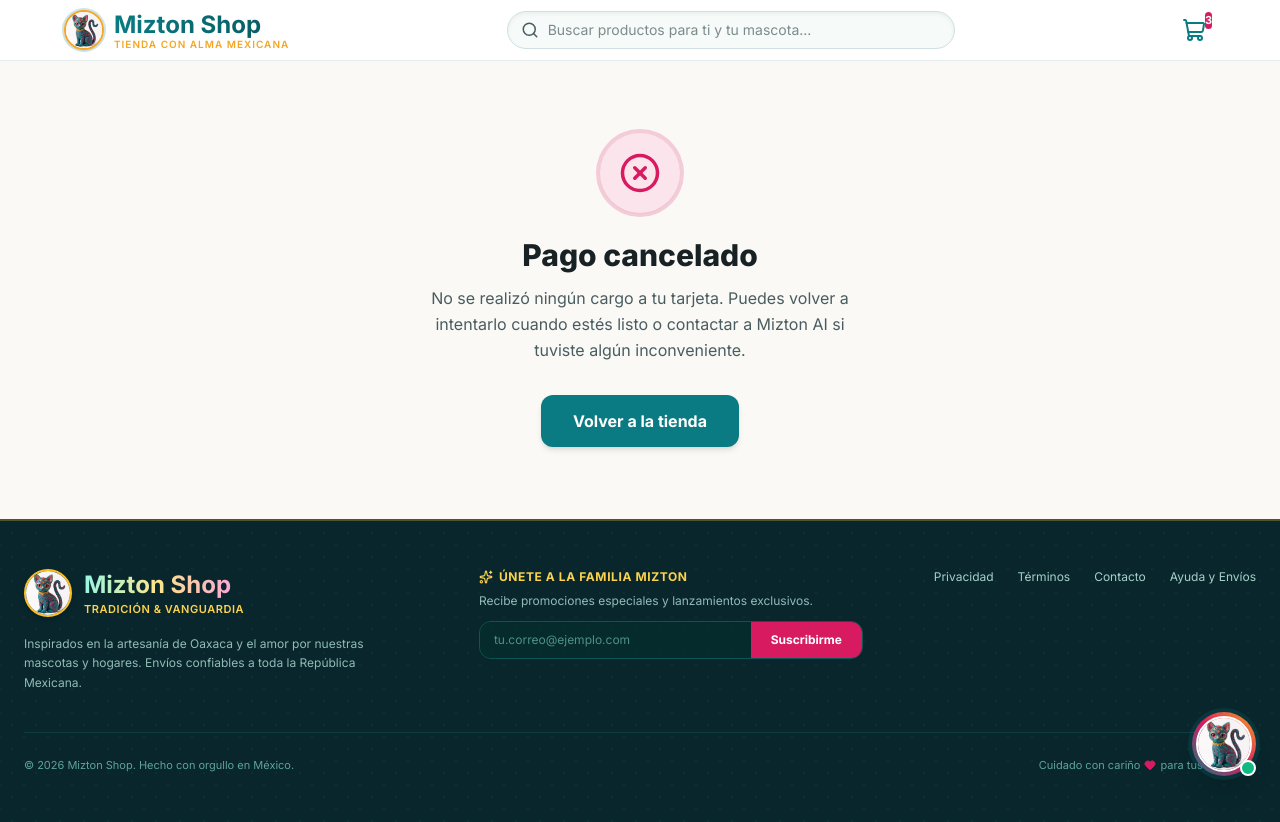
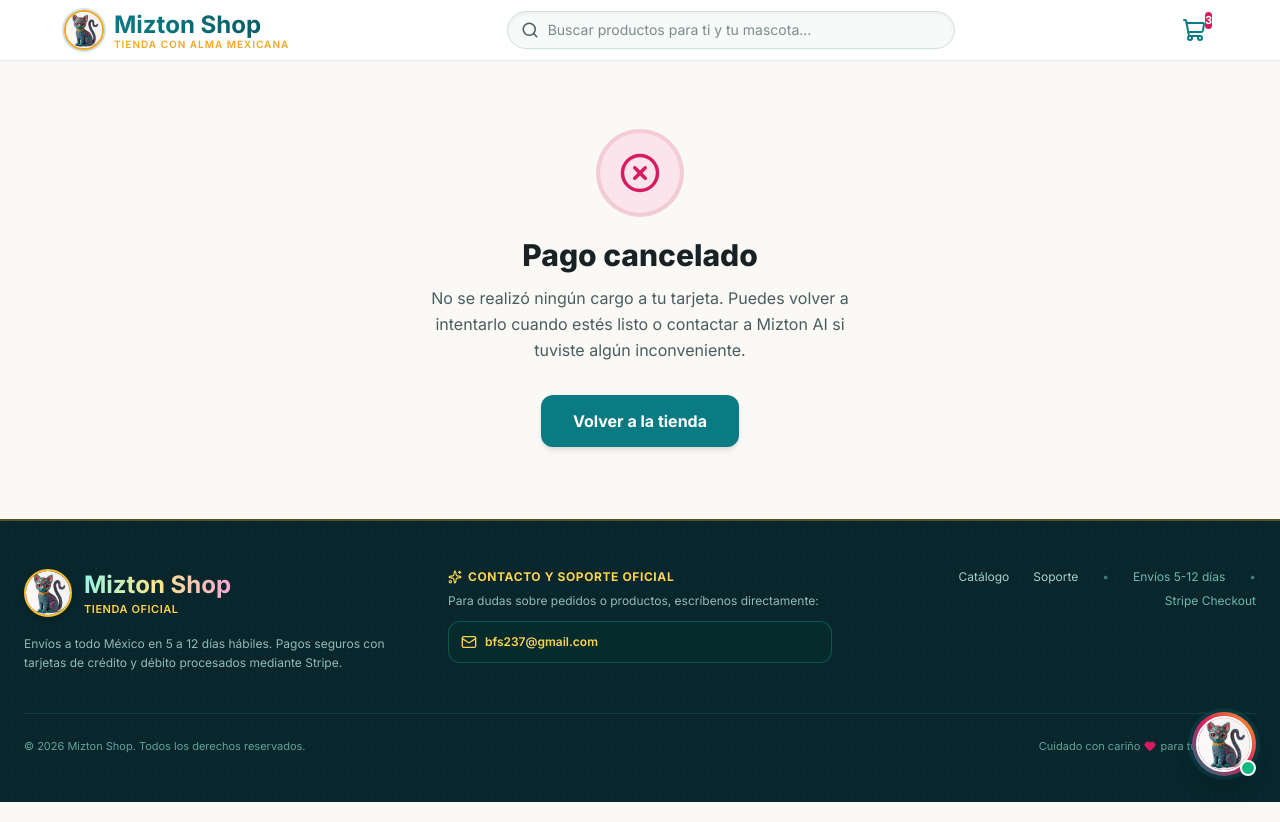
Before and after one commit to Israel-BfS/Mizton_Shop, a Next.js app: page /cancel in a window 1280 px wide. Built offline with nearby package versions, Linux system fonts and the light colour scheme.

Commit message:
going back to working base using new interface

```diff
--- a/src/app/page.tsx
+++ b/src/app/page.tsx
@@ -4,7 +4,7 @@ export const revalidate = 0;
 import Header from "@/components/Header";
 import Footer from "@/components/Footer";
 import ProductCard from "@/components/ProductCard";
-import { Home, Grid, Heart, User, Sparkles, ShieldCheck, Truck, Headphones, ArrowRight } from "lucide-react";
+import { Home, Grid, Heart, Sparkles, ShieldCheck, Truck, Headphones, ArrowRight, Mail } from "lucide-react";
 import Link from "next/link";
 import Image from "next/image";
 import { supabase } from "@/lib/supabaseClient";
@@ -12,15 +12,14 @@ import { supabase } from "@/lib/supabaseClient";
 export default async function HomePage() {
   const { data: products } = await supabase
     .from("products")
-    .select("*")
-    .order("created_at", { ascending: false });
+    .select("*");
 
   return (
     <div className="min-h-screen flex flex-col bg-surface text-on-surface">
-      {/* Top Promo Bar con paleta alebrije */}
+      {/* Top Promo Bar con información oficial y paleta alebrije */}
       <div className="bg-gradient-to-r from-primary via-secondary to-tertiary text-white font-label-sm text-xs md:text-sm py-2 px-margin-mobile text-center font-medium tracking-wide flex items-center justify-center gap-2 shadow-xs">
         <Sparkles size={14} className="animate-spin text-amber-200" style={{ animationDuration: '4s' }} />
-        <span>Envío gratis a todo México • Conoce a nuestra mascota oficial Mizton</span>
+        <span>Envíos a todo México (5 a 12 días hábiles) • Pagos con tarjeta vía Stripe</span>
         <Sparkles size={14} className="hidden sm:inline text-amber-200" />
       </div>
 
@@ -37,15 +36,15 @@ export default async function HomePage() {
             <div className="md:col-span-7 flex flex-col items-start justify-center gap-4 text-left">
               <div className="inline-flex items-center gap-2 px-3.5 py-1.5 rounded-full bg-white/10 backdrop-blur-md border border-amber-300/40 text-amber-300 text-xs md:text-sm font-semibold tracking-wide">
                 <span className="w-2 h-2 rounded-full bg-secondary animate-pulse"></span>
-                Inspiración Alebrije Oaxaqueña
+                Mizton Shop • Tienda Oficial
               </div>
 
               <h1 className="font-display-lg text-3xl sm:text-4xl md:text-5xl font-extrabold leading-tight text-white">
-                Magia, Alegría y Cuidado para tus Mascotas
+                Moda, Accesorios y Cuidado para ti y tu Mascota
               </h1>
 
               <p className="font-body-lg text-white/90 text-sm md:text-base max-w-xl leading-relaxed">
-                Descubre nuestra selección especial de accesorios y productos para el hogar, guiados por el espíritu protector y colorido de <strong className="text-amber-300">Mizton</strong>.
+                Envíos seguros a todo México en 5 a 12 días hábiles. Pagos 100% protegidos con tarjeta de crédito o débito a través de Stripe.
               </p>
 
               <div className="flex flex-wrap items-center gap-4 pt-2">
@@ -57,10 +56,11 @@ export default async function HomePage() {
                   <ArrowRight size={18} className="group-hover:translate-x-1 transition-transform" />
                 </a>
                 <a
-                  href="#mascota"
-                  className="bg-white/10 hover:bg-white/20 text-white border border-white/20 font-label-md text-sm md:text-base px-5 py-3.5 rounded-xl transition-colors backdrop-blur-sm"
+                  href="mailto:bfs237@gmail.com"
+                  className="bg-white/10 hover:bg-white/20 text-white border border-white/20 font-label-md text-sm md:text-base px-5 py-3.5 rounded-xl transition-colors backdrop-blur-sm flex items-center gap-2"
                 >
-                  Conoce a Mizton 🐾
+                  <Mail size={16} />
+                  Soporte Oficial
                 </a>
               </div>
             </div>
@@ -87,14 +87,14 @@ export default async function HomePage() {
                     <span className="w-2.5 h-2.5 rounded-full bg-emerald-400"></span>
                     <span className="font-bold">Mizton Oficial</span>
                   </div>
-                  <span className="text-amber-300 text-[11px] font-semibold">Guardián de la Tienda</span>
+                  <span className="text-amber-300 text-[11px] font-semibold">Mascota de la Tienda</span>
                 </div>
               </div>
             </div>
           </div>
         </section>
 
-        {/* Value Props coordinados con la paleta */}
+        {/* Value Props con información oficial de la tienda */}
         <section className="py-2">
           <div className="grid grid-cols-1 sm:grid-cols-3 gap-4 md:gap-6">
             <div className="flex items-center gap-4 p-4 md:p-5 rounded-2xl bg-surface-container-lowest border border-outline-variant/60 shadow-xs hover:border-primary/40 transition-colors">
@@ -103,7 +103,7 @@ export default async function HomePage() {
               </div>
               <div>
                 <h4 className="font-bold text-sm md:text-base text-on-surface">Envíos a todo México</h4>
-                <p className="text-xs text-on-surface-variant">Entrega segura hasta la puerta de tu hogar</p>
+                <p className="text-xs text-on-surface-variant">Entrega estimada de 5 a 12 días hábiles</p>
               </div>
             </div>
 
@@ -113,7 +113,7 @@ export default async function HomePage() {
               </div>
               <div>
                 <h4 className="font-bold text-sm md:text-base text-on-surface">Pagos Protegidos</h4>
-                <p className="text-xs text-on-surface-variant">Checkout cifrado con tarjeta vía Stripe</p>
+                <p className="text-xs text-on-surface-variant">Tarjetas de crédito y débito vía Stripe</p>
               </div>
             </div>
 
@@ -122,8 +122,8 @@ export default async function HomePage() {
                 <Headphones size={24} />
               </div>
               <div>
-                <h4 className="font-bold text-sm md:text-base text-on-surface">Asistencia Mizton AI</h4>
-                <p className="text-xs text-on-surface-variant">Resuelve dudas sobre envíos y compras 24/7</p>
+                <h4 className="font-bold text-sm md:text-base text-on-surface">Soporte Oficial</h4>
+                <p className="text-xs text-on-surface-variant">Atención directa en bfs237@gmail.com</p>
               </div>
             </div>
           </div>
@@ -151,14 +151,9 @@ export default async function HomePage() {
               ></div>
               <div className="absolute inset-0 bg-gradient-to-t from-black/80 via-black/30 to-transparent"></div>
               <div className="absolute bottom-4 left-4 right-4 flex justify-between items-end">
-                <div>
-                  <span className="text-[10px] font-bold tracking-wider uppercase text-amber-300 bg-amber-900/60 px-2 py-0.5 rounded-full mb-1 inline-block">
-                    Consentidos
-                  </span>
                 <h3 className="font-headline-md text-xl font-bold text-white">
                   Para Mascotas
                 </h3>
-                </div>
                 <div className="w-8 h-8 rounded-full bg-white/20 backdrop-blur-sm text-white flex items-center justify-center group-hover:bg-secondary group-hover:text-white transition-colors">
                   <ArrowRight size={16} />
                 </div>
@@ -176,21 +171,16 @@ export default async function HomePage() {
               ></div>
               <div className="absolute inset-0 bg-gradient-to-t from-black/80 via-black/30 to-transparent"></div>
               <div className="absolute bottom-4 left-4 right-4 flex justify-between items-end">
-                <div>
-                  <span className="text-[10px] font-bold tracking-wider uppercase text-teal-300 bg-teal-900/60 px-2 py-0.5 rounded-full mb-1 inline-block">
-                    Tendencia
-                  </span>
                 <h3 className="font-headline-md text-xl font-bold text-white">
                   Ropa y Estilo
                 </h3>
-                </div>
                 <div className="w-8 h-8 rounded-full bg-white/20 backdrop-blur-sm text-white flex items-center justify-center group-hover:bg-primary group-hover:text-white transition-colors">
                   <ArrowRight size={16} />
                 </div>
               </div>
             </div>
 
-            {/* Category 3: Hogar y Novedades */}
+            {/* Category 3: Lo Más Vendido */}
             <div className="relative rounded-2xl overflow-hidden h-52 group cursor-pointer border border-outline-variant/60 hover:shadow-lg transition-all">
               <div
                 className="absolute inset-0 bg-cover bg-center transition-transform duration-500 group-hover:scale-105"
@@ -201,14 +191,9 @@ export default async function HomePage() {
               ></div>
               <div className="absolute inset-0 bg-gradient-to-t from-black/80 via-black/30 to-transparent"></div>
               <div className="absolute bottom-4 left-4 right-4 flex justify-between items-end">
-                <div>
-                  <span className="text-[10px] font-bold tracking-wider uppercase text-pink-300 bg-pink-900/60 px-2 py-0.5 rounded-full mb-1 inline-block">
-                    Favoritos
-                  </span>
                 <h3 className="font-headline-md text-xl font-bold text-white">
-                    Hogar y Más
+                  Lo Más Vendido
                 </h3>
-                </div>
                 <div className="w-8 h-8 rounded-full bg-white/20 backdrop-blur-sm text-white flex items-center justify-center group-hover:bg-tertiary group-hover:text-white transition-colors">
                   <ArrowRight size={16} />
                 </div>
@@ -217,36 +202,7 @@ export default async function HomePage() {
           </div>
         </section>
 
-        {/* Mascot Spotlight & Story Section */}
-        <section id="mascota" className="rounded-3xl p-6 md:p-8 bg-gradient-to-r from-primary-container via-surface-container to-secondary-container/30 border border-outline-variant/60 relative overflow-hidden">
-          <div className="grid grid-cols-1 md:grid-cols-12 gap-6 items-center">
-            <div className="md:col-span-3 flex justify-center">
-              <div className="relative w-36 h-36 md:w-44 md:h-44 rounded-2xl overflow-hidden border-3 border-tertiary shadow-md ring-4 ring-primary/20">
-                <Image
-                  src="/mascot.jpg"
-                  alt="Mascota Mizton"
-                  fill
-                  className="object-cover"
-                />
-              </div>
-            </div>
-            <div className="md:col-span-9 flex flex-col gap-2 text-left">
-              <div className="flex items-center gap-2">
-                <span className="text-xs font-bold uppercase tracking-wider text-secondary">
-                  Identidad y Tradición
-                </span>
-              </div>
-              <h3 className="text-xl md:text-2xl font-bold text-on-surface">
-                ¿Por qué un gato alebrije?
-              </h3>
-              <p className="text-sm md:text-base text-on-surface-variant leading-relaxed">
-                En lengua náhuatl, <em>Miztōn</em> significa cariñosamente <strong>pequeño gato</strong>. Inspirados en los alebrijes de Oaxaca, nuestra mascota combina el turquesa místico, el rosa mexicano y el oro azteca para representar la creatividad, la lealtad y el cuidado que entregamos en cada paquete enviado a cualquier rincón de la República.
-              </p>
-            </div>
-          </div>
-        </section>
-
-        {/* Product Grid */}
+        {/* Product Grid dinámico desde Supabase */}
         <section id="catalogo" className="pt-2 pb-8">
           <div className="flex justify-between items-end mb-6">
             <div>
@@ -254,7 +210,7 @@ export default async function HomePage() {
                 Catálogo de Productos
               </h2>
               <p className="text-xs md:text-sm text-on-surface-variant mt-1">
-                Calidad garantizada con envío a todo México
+                Envíos a todo México de 5 a 12 días hábiles • Pagos protegidos vía Stripe
               </p>
             </div>
             <span className="text-xs font-semibold text-primary bg-primary-container/60 px-3 py-1.5 rounded-full border border-primary/20">
@@ -273,6 +229,9 @@ export default async function HomePage() {
             ) : (
               <div className="col-span-full py-12 text-center text-on-surface-variant bg-surface-container-low rounded-2xl border border-outline-variant/60">
                 <p>No se encontraron productos disponibles en este momento.</p>
+                <p className="text-xs text-on-surface-variant/70 mt-1">
+                  Si tienes alguna duda, escríbenos a bfs237@gmail.com.
+                </p>
               </div>
             )}
           </div>
@@ -299,10 +258,10 @@ export default async function HomePage() {
         </a>
         <a
           className="flex flex-col items-center justify-center text-on-surface-variant hover:text-secondary transition-colors px-3 py-1"
-          href="#mascota"
+          href="mailto:bfs237@gmail.com"
         >
-          <Heart size={22} className="mb-0.5" />
-          <span className="text-[11px]">Mizton</span>
+          <Mail size={22} className="mb-0.5" />
+          <span className="text-[11px]">Soporte</span>
         </a>
       </nav>
     </div>
--- a/src/components/Footer.tsx
+++ b/src/components/Footer.tsx
@@ -1,6 +1,6 @@
 import Link from "next/link";
 import Image from "next/image";
-import { Heart, Sparkles } from "lucide-react";
+import { Heart, Sparkles, Mail } from "lucide-react";
 
 export default function Footer() {
   return (
@@ -25,56 +25,51 @@ export default function Footer() {
                 Mizton Shop
               </span>
               <p className="text-[11px] text-amber-300 font-semibold tracking-wider uppercase">
-                Tradición & Vanguardia
+                Tienda Oficial
               </p>
             </div>
           </div>
 
           <p className="text-xs text-teal-100/70 leading-relaxed">
-            Inspirados en la artesanía de Oaxaca y el amor por nuestras mascotas y hogares. Envíos confiables a toda la República Mexicana.
+            Envíos a todo México en 5 a 12 días hábiles. Pagos seguros con tarjetas de crédito y débito procesados mediante Stripe.
           </p>
         </div>
 
-        {/* Newsletter */}
+        {/* Soporte y Contacto Oficial */}
         <div className="flex flex-col w-full max-w-sm gap-2">
           <span className="font-label-sm text-xs font-bold uppercase tracking-wider text-amber-300 flex items-center gap-1.5">
             <Sparkles size={14} />
-            Únete a la familia Mizton
+            Contacto y Soporte Oficial
           </span>
           <p className="text-xs text-teal-100/70 mb-1">
-            Recibe promociones especiales y lanzamientos exclusivos.
+            Para dudas sobre pedidos o productos, escríbenos directamente:
           </p>
-          <div className="flex rounded-xl overflow-hidden shadow-inner border border-teal-700/60">
-            <input
-              className="flex-grow px-3.5 py-2.5 bg-teal-950/60 font-body-md text-xs text-white placeholder:text-teal-200/50 focus:outline-none focus:bg-teal-950/80"
-              placeholder="tu.correo@ejemplo.com"
-              type="email"
-            />
-            <button className="bg-secondary hover:bg-secondary/90 text-white px-5 py-2.5 font-label-md text-xs font-bold transition-colors">
-              Suscribirme
-            </button>
-          </div>
+          <a
+            href="mailto:bfs237@gmail.com"
+            className="flex items-center gap-2 p-3 bg-teal-950/60 rounded-xl border border-teal-700/60 hover:border-amber-400/60 transition-colors text-xs text-amber-300 font-semibold"
+          >
+            <Mail size={16} />
+            <span>bfs237@gmail.com</span>
+          </a>
         </div>
 
         {/* Links */}
         <nav className="flex flex-wrap justify-center md:justify-end gap-x-6 gap-y-2 text-xs text-teal-100/80">
-          <Link className="hover:text-amber-300 transition-colors" href="#">
-            Privacidad
+          <Link className="hover:text-amber-300 transition-colors" href="/#catalogo">
+            Catálogo
           </Link>
-          <Link className="hover:text-amber-300 transition-colors" href="#">
-            Términos
-          </Link>
-          <Link className="hover:text-amber-300 transition-colors" href="#">
-            Contacto
-          </Link>
-          <Link className="hover:text-amber-300 transition-colors" href="#">
-            Ayuda y Envíos
-          </Link>
+          <a className="hover:text-amber-300 transition-colors" href="mailto:bfs237@gmail.com">
+            Soporte
+          </a>
+          <span className="text-teal-200/40">•</span>
+          <span className="text-teal-200/70">Envíos 5-12 días</span>
+          <span className="text-teal-200/40">•</span>
+          <span className="text-teal-200/70">Stripe Checkout</span>
         </nav>
       </div>
 
       <div className="w-full max-w-max-width mt-10 pt-6 border-t border-teal-900/60 flex flex-col sm:flex-row justify-between items-center gap-2 text-[11px] text-teal-200/60 relative z-10">
-        <span>© {new Date().getFullYear()} Mizton Shop. Hecho con orgullo en México.</span>
+        <span>© {new Date().getFullYear()} Mizton Shop. Todos los derechos reservados.</span>
         <span className="flex items-center gap-1">
           Cuidado con cariño <Heart size={12} className="text-secondary fill-secondary" /> para tus mascotas
         </span>
```
Also changed, not shown: src/app/api/chat/route.ts (+6 -8 lines), src/app/products/[id]/page.tsx (+18 -3 lines), src/components/ChatWidget.tsx (+11 -11 lines), src/components/ProductCard.tsx (+33 -4 lines). Lines whose indentation alone changed are shown as unchanged.
